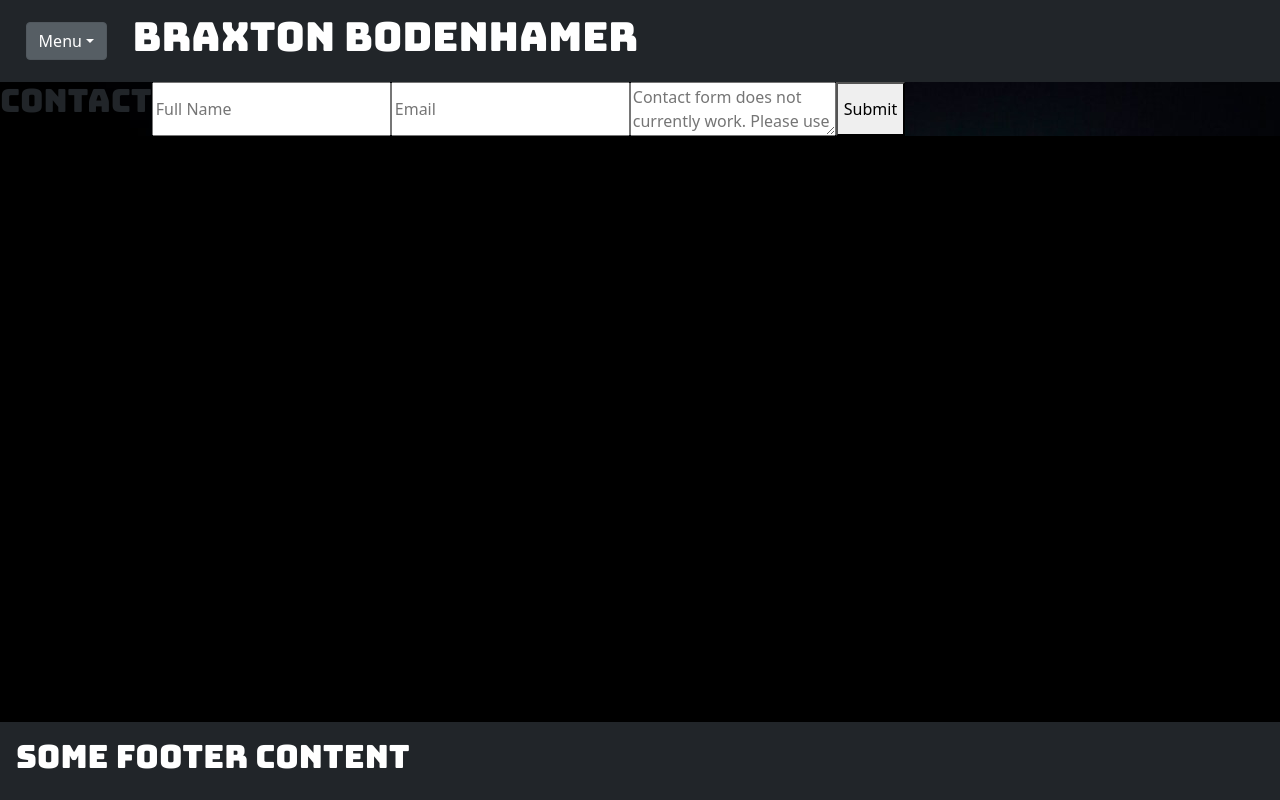
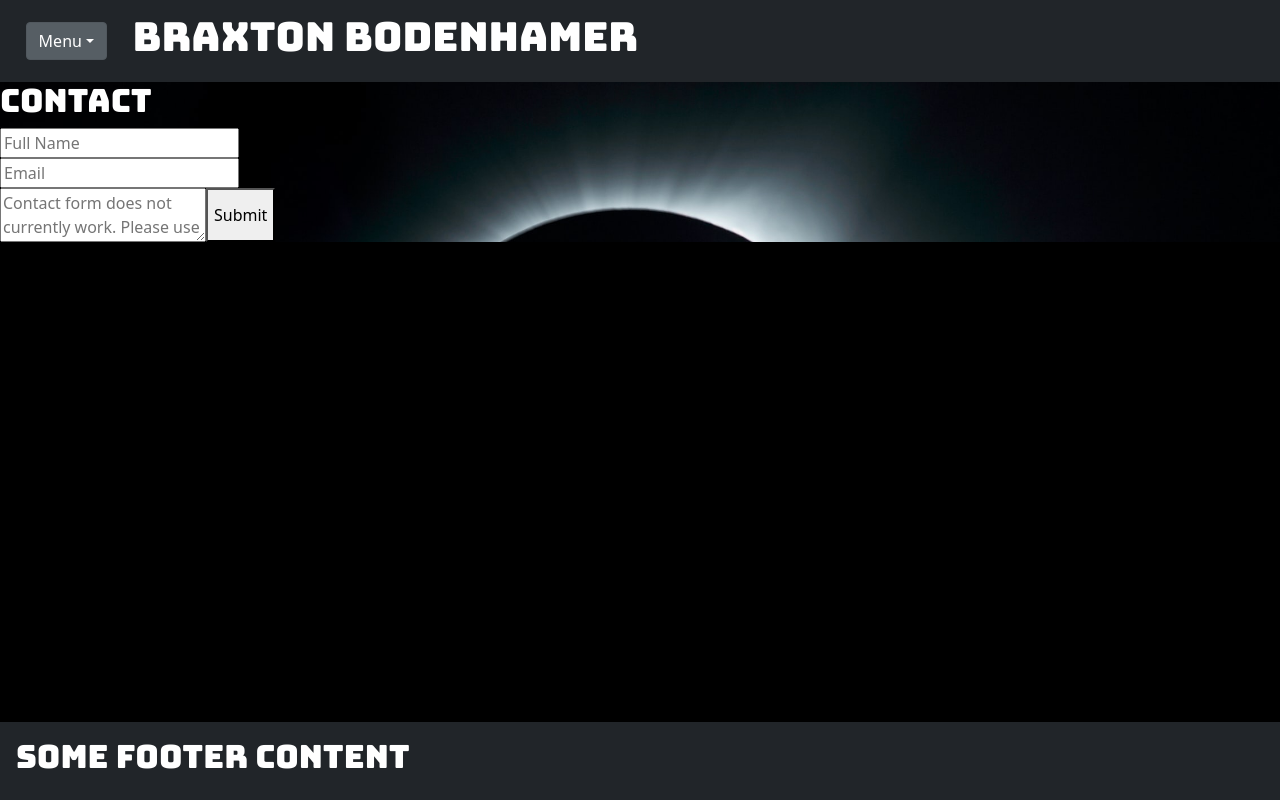
Before and after one commit to BraxB/reactportfolio, a React (Create React App) app: page /contact in a window 1280 px wide. Built offline with nearby package versions, Linux system fonts and the light colour scheme.

Commit message:
continued fixing styling issues and adding content. It's far from ready, but good enough for initial deployment...

```diff
--- a/public/Assets/style.css
+++ b/public/Assets/style.css
@@ -27,17 +27,12 @@ h3 {
   margin-left: 2%;
 }
 
-/* set body text to white and background to black */
+/* set body text to white and background image */
 body {
   color: white;
   background: url(backdrop.jpg) top right no-repeat;
-  background-attachment: scroll;
+  background-size: cover;
   background-position: top;
-}
-
-/* set a margin across entire body */
-main {
-  margin: 2%;
 }
 
 /* positioning the landing section and items */
@@ -126,7 +121,9 @@ main {
   flex-wrap: wrap;
 }
 
-
+.contactForm h2 {
+  color: white;
+}
 
 .footer{
   margin-top: 1rem;
--- a/src/components/pages/Contact.js
+++ b/src/components/pages/Contact.js
@@ -38,7 +38,7 @@ export default function Contact() {
     };
 
     return (
-        <div className="col-xs-12">
+        <div className="formContainer col-xs-12 col-lg-3">
             <form className="contactForm">
                 <h2>Contact</h2>
                 <input
```
Also changed, not shown: public/index.html (+0 -10 lines).
